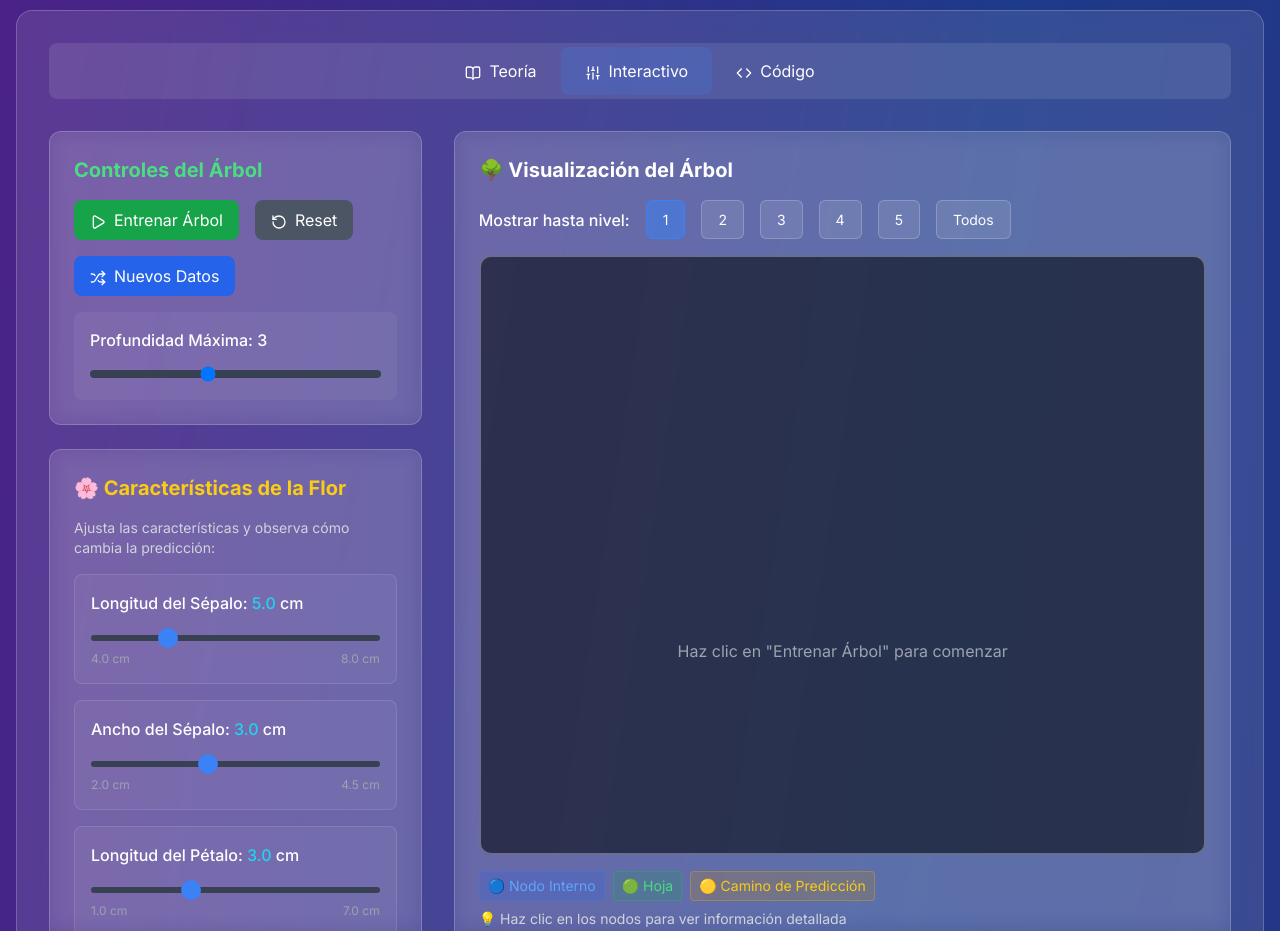
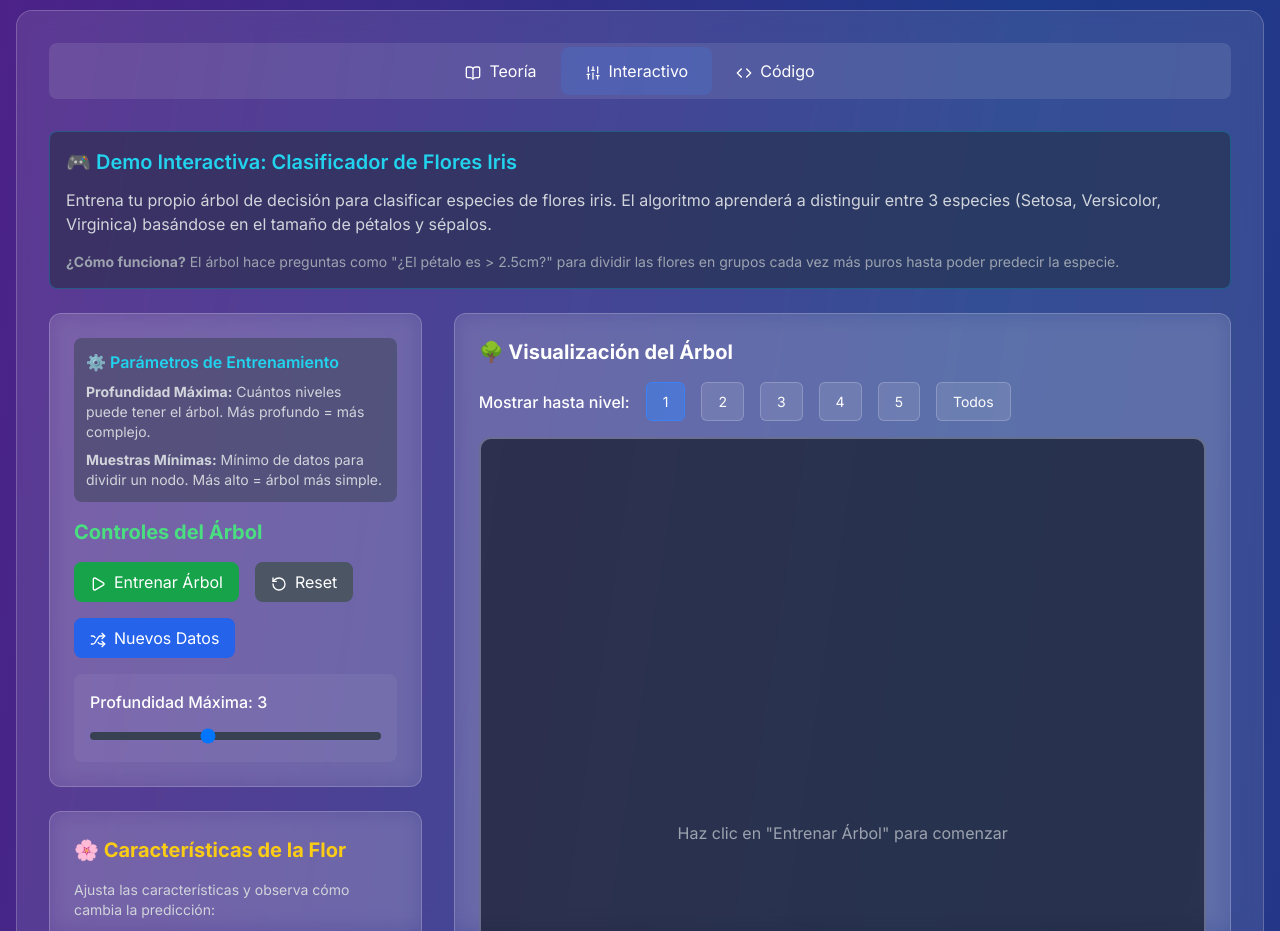
Before and after one commit to abigailtorres/Pagina_web_ML, a plain HTML site: page index.html in a window 1280 px wide. Shown: the part 1740-2671 px from the top of the page. Drawn offline with nearby package versions, Linux system fonts and the light colour scheme; no server answers.

Commit message:
descripcion del juego arbol

```diff
--- a/index.html
+++ b/index.html
@@ -503,13 +503,39 @@
                     </div>
                 </div>
 
+
                 <!-- Interactive Tab -->
                 <div id="dt-interactive" class="tab-content active">
+
+                    <!-- AQUÍ VA LA DESCRIPCIÓN DEL JUEGO -->
+                    <div class="mb-6 p-4 bg-gray-800/50 rounded-lg border border-cyan-500/30">
+                        <h3 class="text-xl font-semibold text-cyan-400 mb-3">🎮 Demo Interactiva: Clasificador de Flores Iris</h3>
+                        <p class="text-gray-300 mb-4">
+                            Entrena tu propio árbol de decisión para clasificar especies de flores iris.
+                            El algoritmo aprenderá a distinguir entre 3 especies (Setosa, Versicolor, Virginica)
+                            basándose en el tamaño de pétalos y sépalos.
+                        </p>
+                        <p class="text-gray-400 text-sm">
+                            <strong>¿Cómo funciona?</strong> El árbol hace preguntas como "¿El pétalo es > 2.5cm?"
+                            para dividir las flores en grupos cada vez más puros hasta poder predecir la especie.
+                        </p>
+                    </div>
+
                     <div class="grid lg:grid-cols-3 gap-8">
                         <!-- Panel de Controles -->
                         <div class="space-y-6">
                             <!-- Controles del Árbol -->
                             <div class="glass-effect rounded-xl p-6">
+
+                                <!-- AQUÍ VAN LOS PARÁMETROS -->
+                                <div class="mb-4 p-3 bg-gray-700/50 rounded-lg">
+                                    <h4 class="font-semibold text-cyan-400 mb-2">⚙️ Parámetros de Entrenamiento</h4>
+                                    <div class="space-y-2 text-sm text-gray-300">
+                                        <p><strong>Profundidad Máxima:</strong> Cuántos niveles puede tener el árbol. Más profundo = más complejo.</p>
+                                        <p><strong>Muestras Mínimas:</strong> Mínimo de datos para dividir un nodo. Más alto = árbol más simple.</p>
+                                    </div>
+                                </div>
+
                                 <h3 class="text-xl font-bold text-green-400 mb-4">Controles del Árbol</h3>
                                 <div class="flex flex-wrap gap-4 mb-4">
                                     <button onclick="trainDecisionTree()" class="bg-green-600 hover:bg-green-700 text-white px-4 py-2 rounded-lg transition-all duration-300 transform hover:scale-105" id="train-tree-btn">
```
